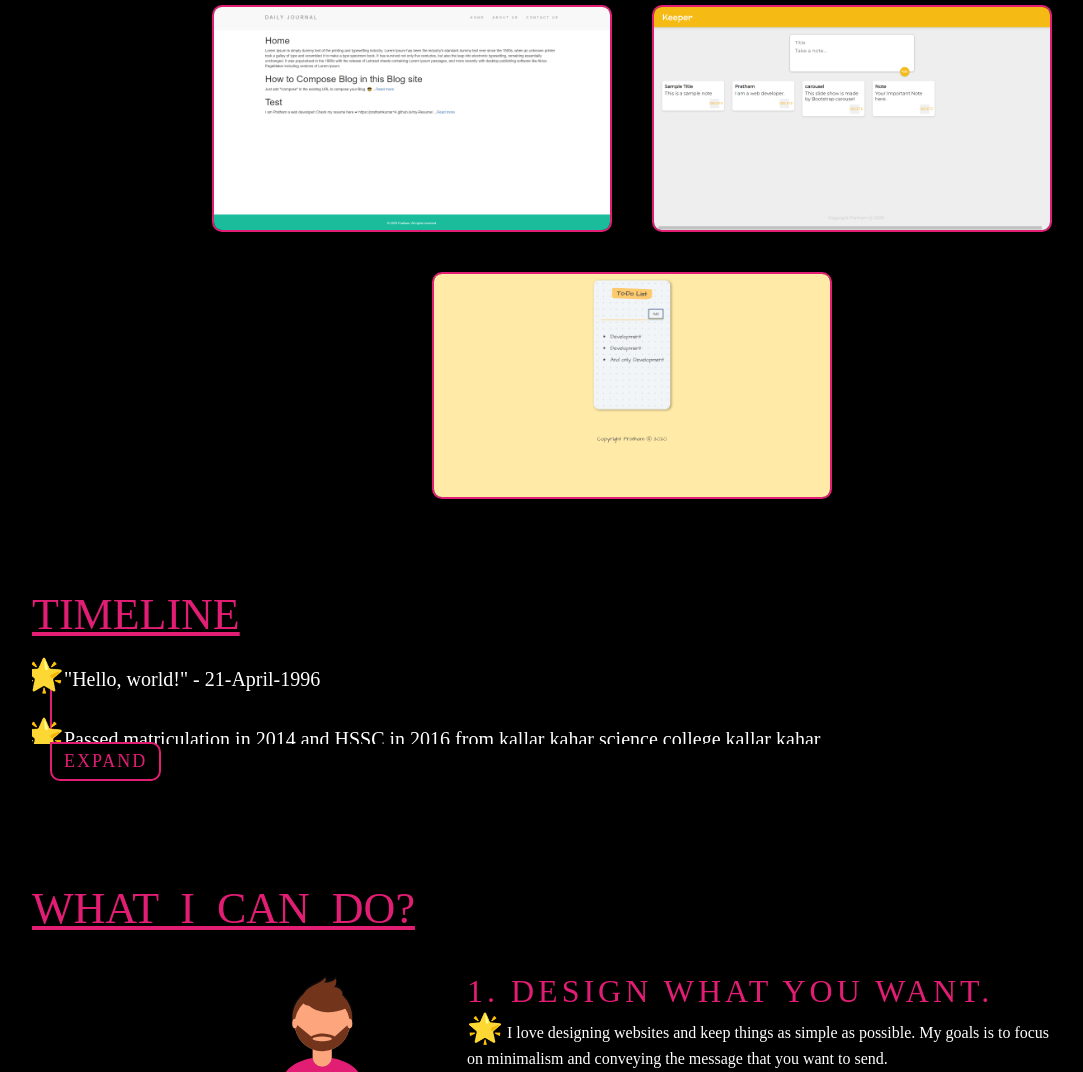
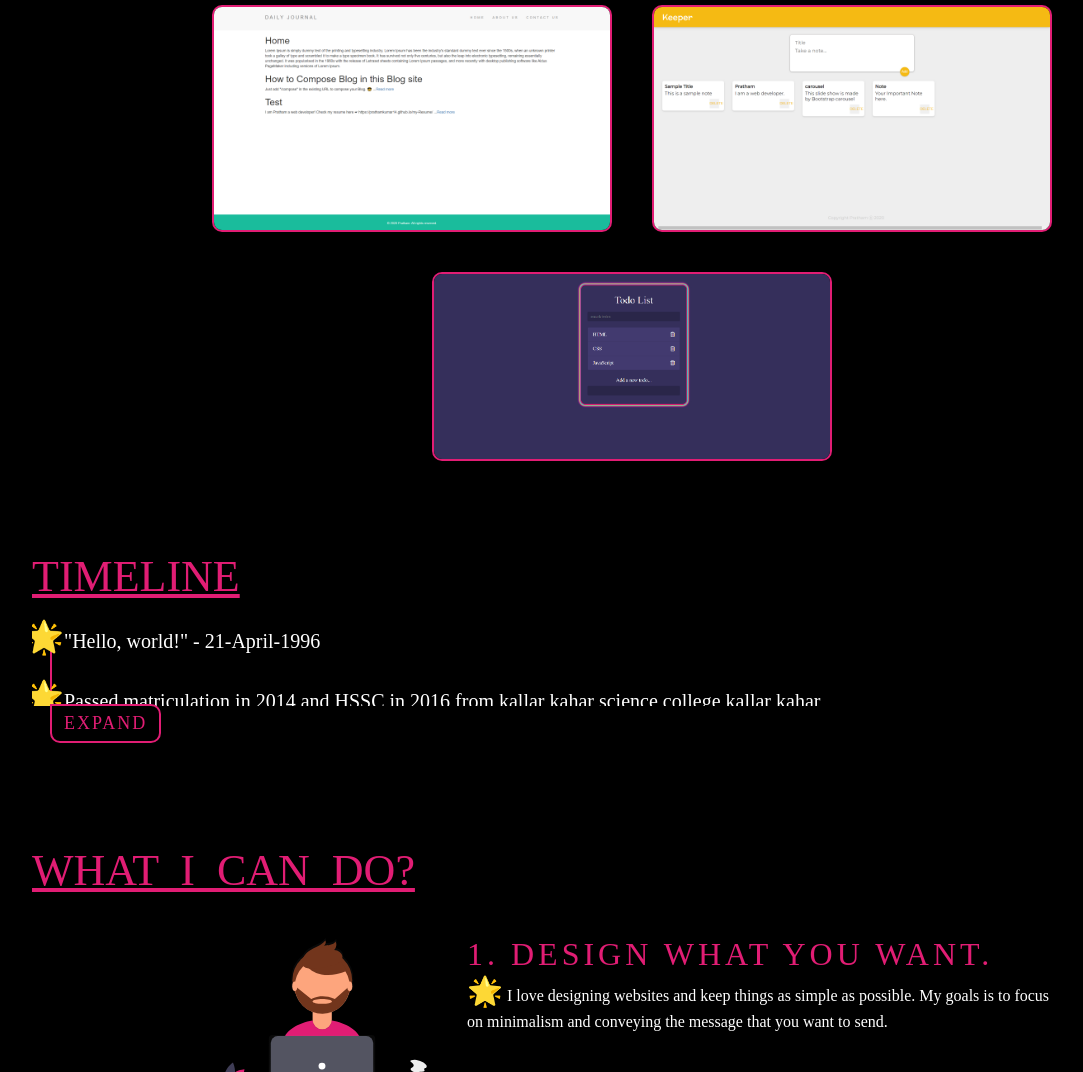
Before and after one commit to m-ayyaz/paint, a website: page index.html in a window 1280 px wide. Shown: the part 1157-2229 px from the top of the page, without its empty margins (8-1091 px from the left). Drawn offline with Linux system fonts and the light colour scheme; files whose address does not match are found by name.

Commit message:
todo updated

```diff
--- a/index.html
+++ b/index.html
@@ -183,10 +183,10 @@
                 helps you to prioritize your work in efficient manner and hence
                 increase your productivity.
               </h6>
-              <a class="link" href="">&#128073;</a>
-              <a href=""><i class="project-link fa fa-github"></i></a>
+              <a class="link" href="https://ayaztodolist.netlify.app/">&#128073;</a>
+              <a href="https://github.com/m-ayyaz/todo"><i class="project-link fa fa-github"></i></a>
             </div>
-            <img src="assets/Img/Projects/React-ToDo.png" alt="" />
+            <img src="assets/Img/Projects/todo.png" alt="https://ayaztodolist.netlify.app/" />
           </div>
           <!-- <div>
             <div>
```
Also changed, not shown: assets/Img/Projects/React-ToDo.png (deleted), assets/Img/Projects/todo.png (added).
